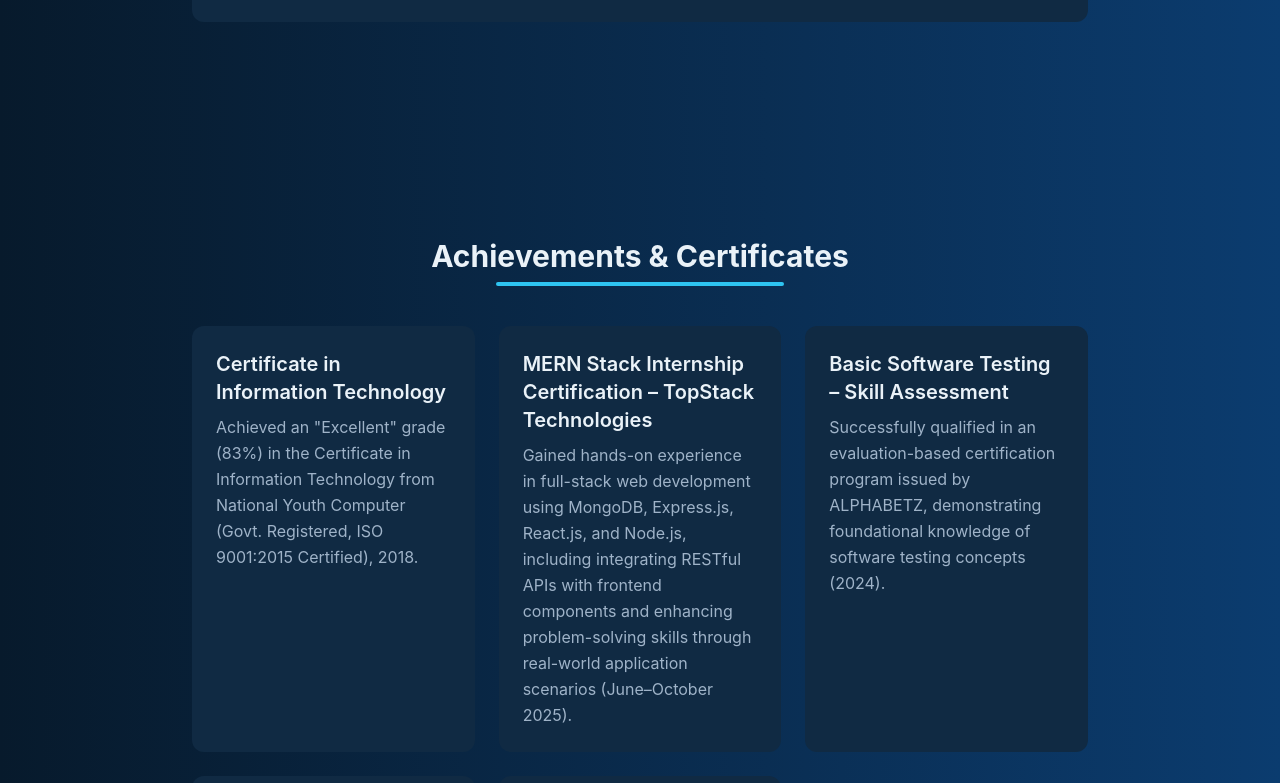
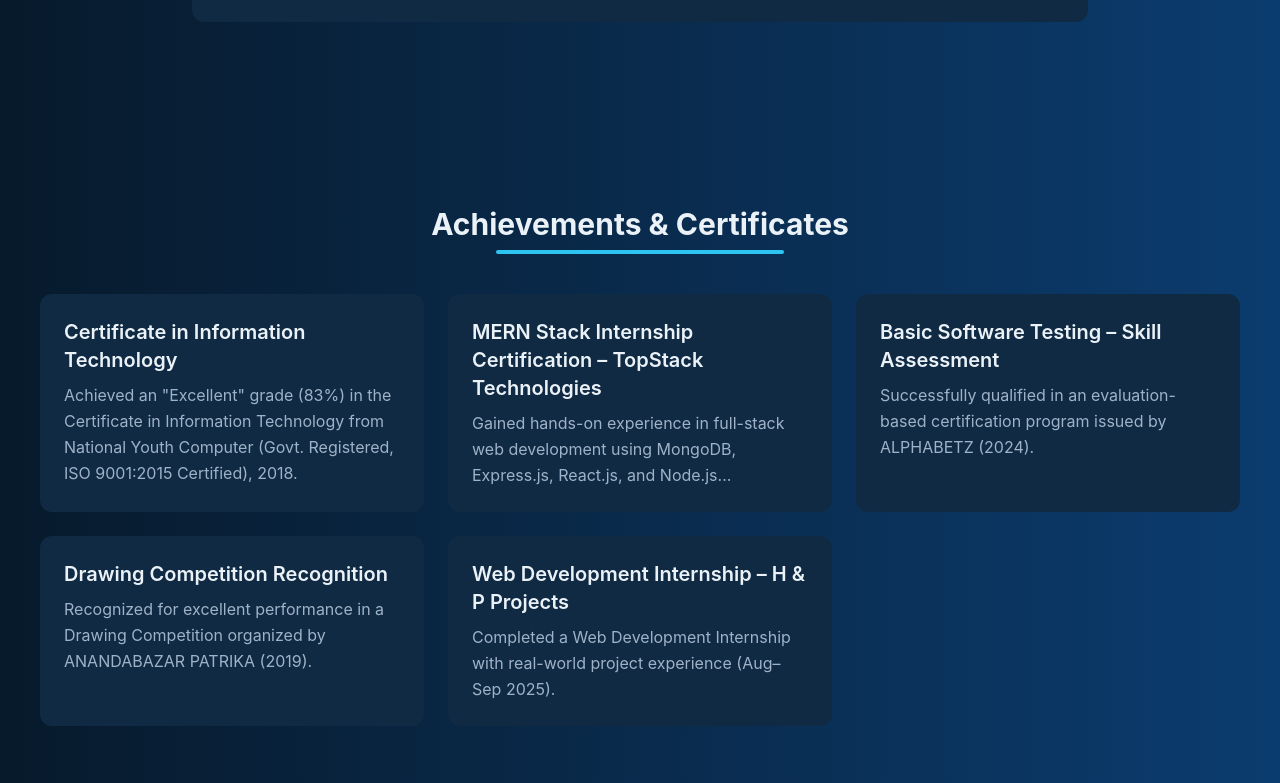
Before and after one commit to Sanchita-615555/Portfolio_Design, a React (Vite) app: page / in a window 1280 px wide. Shown: the part 3080-3863 px from the top of the page. Built offline with nearby package versions, Linux system fonts and the light colour scheme.

Commit message:
fix hero section bug

```diff
--- a/src/components/Achieve.jsx
+++ b/src/components/Achieve.jsx
@@ -9,22 +9,22 @@ const achieve = [
   {
     title: "MERN Stack Internship Certification – TopStack Technologies",
     description:
-      "Gained hands-on experience in full-stack web development using MongoDB, Express.js, React.js, and Node.js, including integrating RESTful APIs with frontend components and enhancing problem-solving skills through real-world application scenarios (June–October 2025)."
+      "Gained hands-on experience in full-stack web development using MongoDB, Express.js, React.js, and Node.js..."
   },
   {
     title: "Basic Software Testing – Skill Assessment",
     description:
-      "Successfully qualified in an evaluation-based certification program issued by ALPHABETZ, demonstrating foundational knowledge of software testing concepts (2024)."
+      "Successfully qualified in an evaluation-based certification program issued by ALPHABETZ (2024)."
   },
   {
     title: "Drawing Competition Recognition",
     description:
-      "Recognized for excellent performance in a Drawing Competition organized by ANANDABAZAR PATRIKA and received a travel gift as a token of appreciation (2019)."
+      "Recognized for excellent performance in a Drawing Competition organized by ANANDABAZAR PATRIKA (2019)."
   },
   {
-    title: "Web Development Internship – H & P Projects (Vision Bharat Trust)",
+    title: "Web Development Internship – H & P Projects",
     description:
-      "Successfully completed a Web Development Internship, gaining practical experience in front-end development, responsive UI implementation, and professional collaboration within a real-world project environment (Aug–Sep 2025)."
+      "Completed a Web Development Internship with real-world project experience (Aug–Sep 2025)."
   }
 ];
 
@@ -32,21 +32,28 @@ export default function Achieve() {
   return (
     <section
       id="achieve"
-      className="pt-28 py-20 px-6  bg-gradient-to-r from-[#071A2C] to-[#0B3C6F] text-[#EAF2F8] min-h-screen flex flex-col items-center"
+      className="w-full min-h-screen py-20 px-4
+                 bg-gradient-to-r from-[#071A2C] to-[#0B3C6F]
+                 text-[#EAF2F8] flex flex-col items-center"
     >
+      {/* MAIN CONTAINER */}
+      <div className="w-full max-w-[1300px] mx-auto px-6">
+
         {/* Heading */}
-      <h2 className="text-3xl font-bold mb-2">
+        <h2 className="text-3xl font-bold mb-2 text-center">
           Achievements & Certificates
         </h2>
         <div className="h-1 w-72 bg-[#2EC4F1] mx-auto rounded mb-10"></div>
 
         {/* Cards */}
-      <div className="w-full max-w-4xl grid grid-cols-1 sm:grid-cols-2 lg:grid-cols-3 gap-6">
+        <div className="grid grid-cols-1 sm:grid-cols-2 lg:grid-cols-3 gap-6">
+
           {achieve.map((item, index) => (
             <div
               key={index}
-      className="bg-[#102A43] rounded-xl p-4 sm:p-5 lg:p-6 w-full
-                 hover:shadow-[0_0_20px_#2EC4F1] transition"
+              className="bg-[#102A43] rounded-xl p-5 lg:p-6
+                         hover:shadow-[0_0_20px_#2EC4F1]
+                         transition duration-300"
             >
               <h3 className="text-lg sm:text-xl font-semibold mb-2 text-[#EAF2F8]">
                 {item.title}
@@ -56,6 +63,8 @@ export default function Achieve() {
               </p>
             </div>
           ))}
+
+        </div>
       </div>
     </section>
   );
```
Lines whose indentation alone changed are shown as unchanged.
